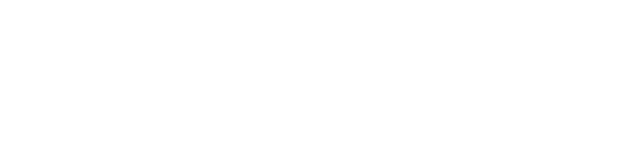
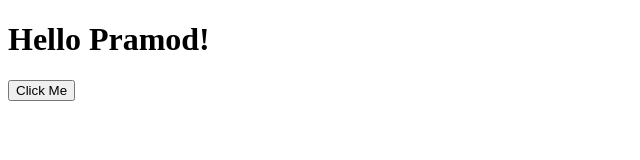
Before and after one commit to PRAMOD-VISHNU-NAIK/Learning-Git-and-GitHub, a plain HTML site: page index.html in a window 1280 px wide. Shown: the whole page, without its empty margins (0-640 px from the left). Drawn offline with Linux system fonts and the light colour scheme.

Commit message:
Update index.html

```diff
--- a/index.html
+++ b/index.html
@@ -6,5 +6,7 @@
     <title>Document</title>
 </head>
 <body>
+    <h1>Hello Pramod!</h1>
+    <button>Click Me</button>
 </body>
 </html>
```
